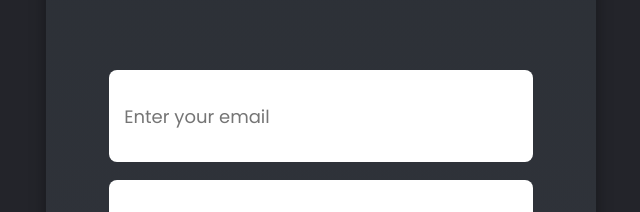
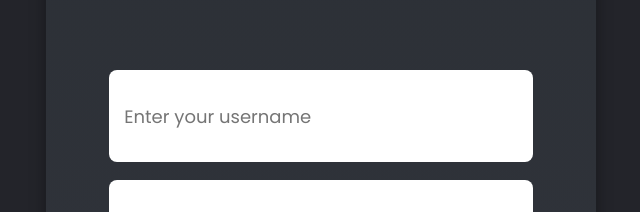
Before and after one commit to KumarRaj21/expenses_tracker_frontend, a React (Create React App) app: page /signup in a window 1280 px wide. Shown: the part 176-388 px from the top of the page, without its empty margins (319-959 px from the left). Built offline with nearby package versions, Linux system fonts and the light colour scheme.

Commit message:
made some changes

```diff
--- a/src/components/auth/Signup.jsx
+++ b/src/components/auth/Signup.jsx
@@ -5,12 +5,12 @@ import axios from 'axios';
 import './Login.css'
 const Signup = () => {
   const [Inputs, setInputs] = useState({
-    email:"",
-    username:"",
-    password:""
+    email: "",
+    username: "",
+    password: ""
   })
-const handleChange =(e)=>{
-    const {name,value} = e.target;
+  const handleChange = (e) => {
+    const { name, value } = e.target;
     setInputs({ ...Inputs, [name]: value })
   }
   const navigate = useNavigate();
@@ -37,7 +37,7 @@ const handleChange =(e)=>{
         <div className='login-form'>
           <form action=''>
             <input type='text' name='username'
-                        placeholder='Enter your email'
+              placeholder='Enter your username'
               value={Inputs.username}
               onChange={handleChange}
             />
```
Lines whose indentation alone changed are shown as unchanged.
